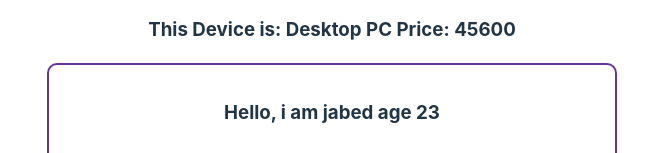
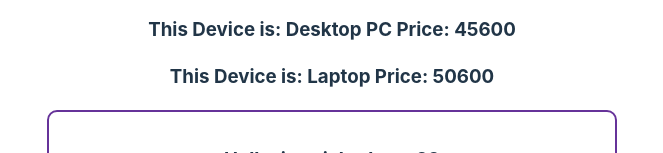
Before and after one commit to omarjafor/My-First-React, a React (Vite) app: page / in a window 1280 px wide. Shown: the part 1235-1388 px from the top of the page, without its empty margins (308-971 px from the left). Built offline with nearby package versions, Linux system fonts and the light colour scheme.

Commit message:
problem solve

```diff
--- a/src/App.jsx
+++ b/src/App.jsx
@@ -20,8 +20,8 @@ function App() {
 
       <Student name={'Jabed'} age= {23} grade= {'A+'} />
        <Device name='Desktop PC' price='45600'/>
-      {/* <Device name='Laptop' price='50600' />
-      <Device name='Mobile' price='65600' /> */}
+      <Device name='Laptop' price='50600' />
+      {/* <Device name='Mobile' price='65600' /> */}
       <Person/>
       <Developer/>
     </>
```
